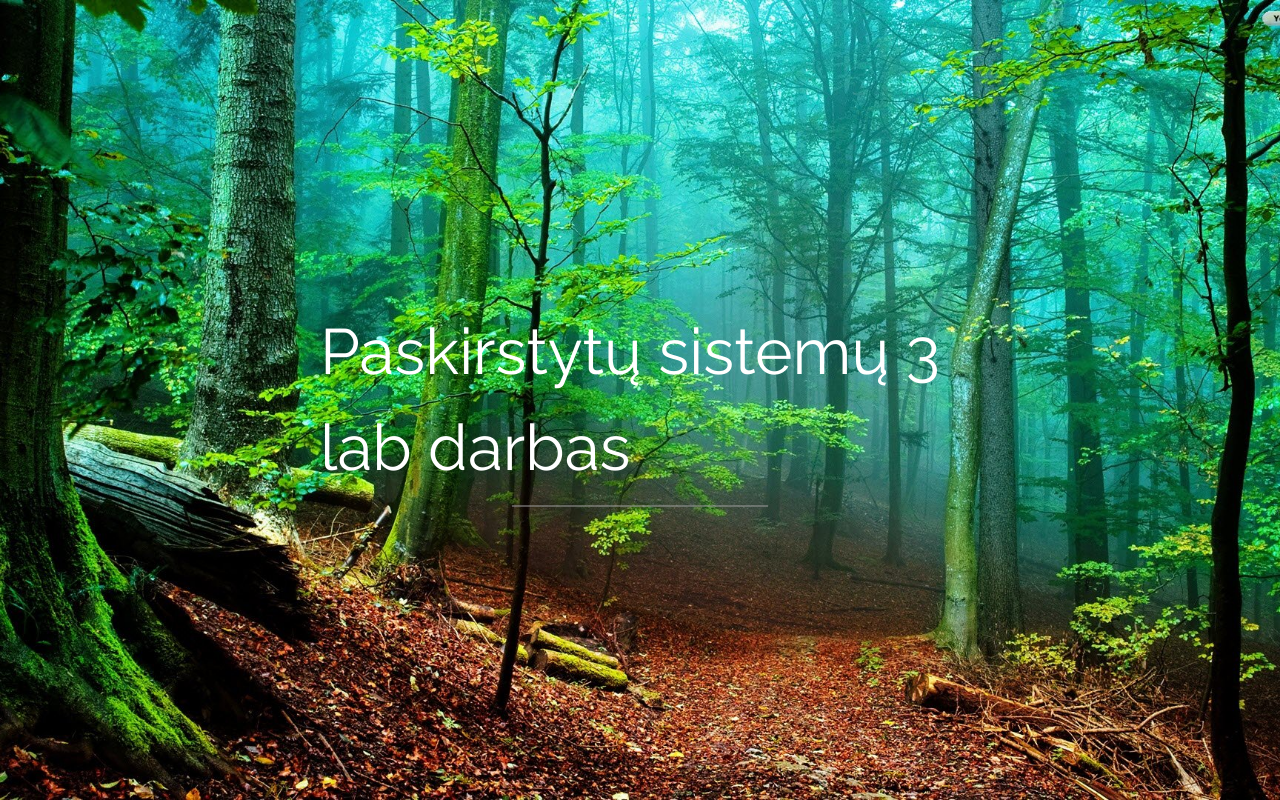
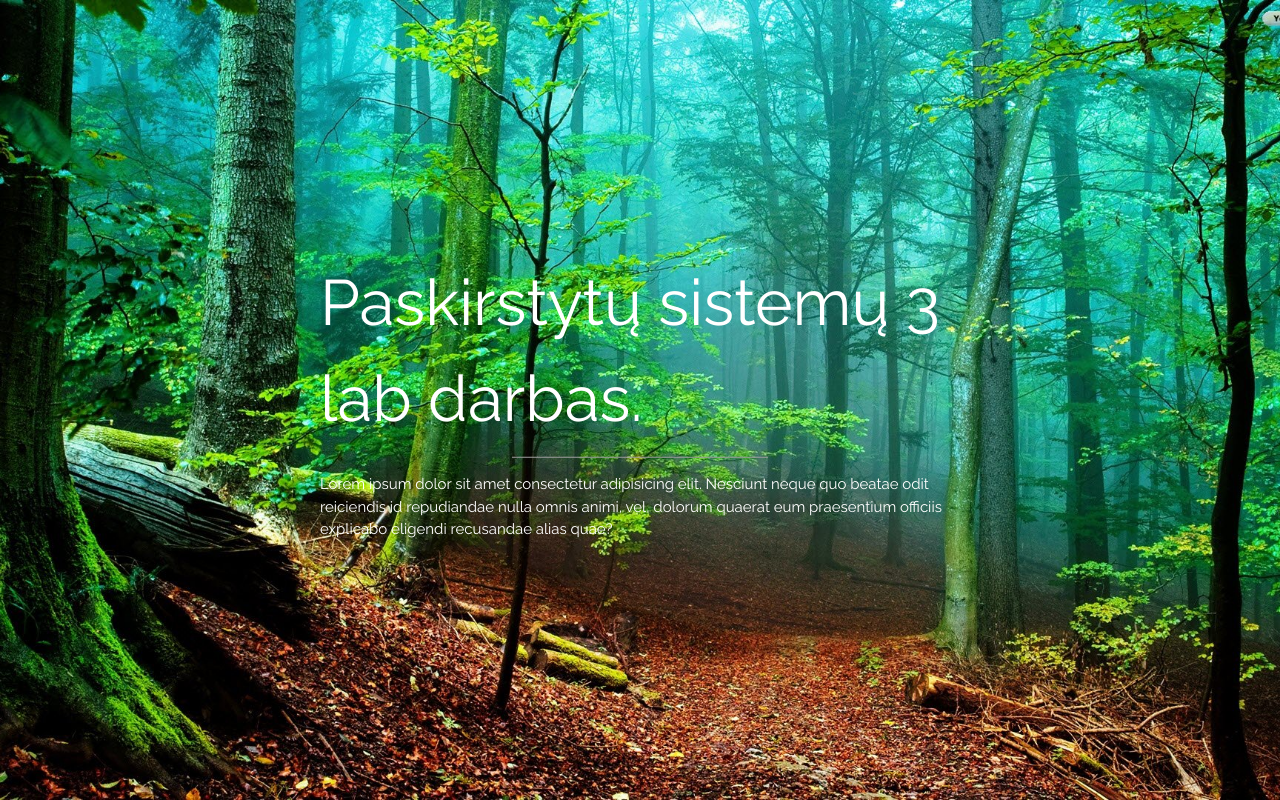
Before and after one commit to giedzz/dslab3, a website: page index.html in a window 1280 px wide. Drawn offline with nearby package versions, Linux system fonts and the light colour scheme.

Commit message:
Pridėta pastraipa po pavadinimu

```diff
--- a/index.html
+++ b/index.html
@@ -19,8 +19,11 @@
 
 <div class="bgimg w3-display-container w3-animate-opacity w3-text-white">
     <div class="w3-display-middle">
-        <h1 class="w3-jumbo w3-animate-top">Paskirstytų sistemų 3 lab darbas</h1>
+        <h1 class="w3-jumbo w3-animate-top">Paskirstytų sistemų 3 lab darbas.</h1>
         <hr class="w3-border-grey" style="margin:auto;width:40%">
+        <div>
+            <p>Lorem ipsum dolor sit amet consectetur adipisicing elit. Nesciunt neque quo beatae odit reiciendis id repudiandae nulla omnis animi, vel, dolorum quaerat eum praesentium officiis explicabo eligendi recusandae alias quae?</p>
+        </div>
     </div>
 </div>
 
```
